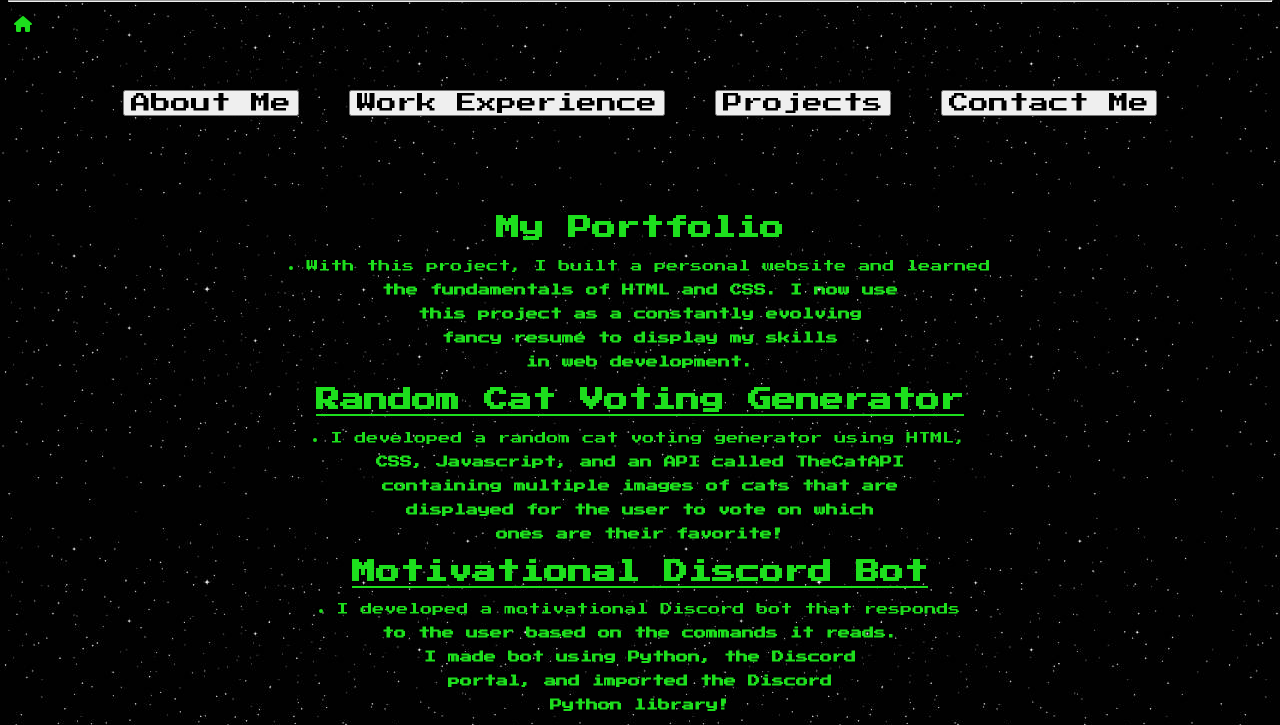
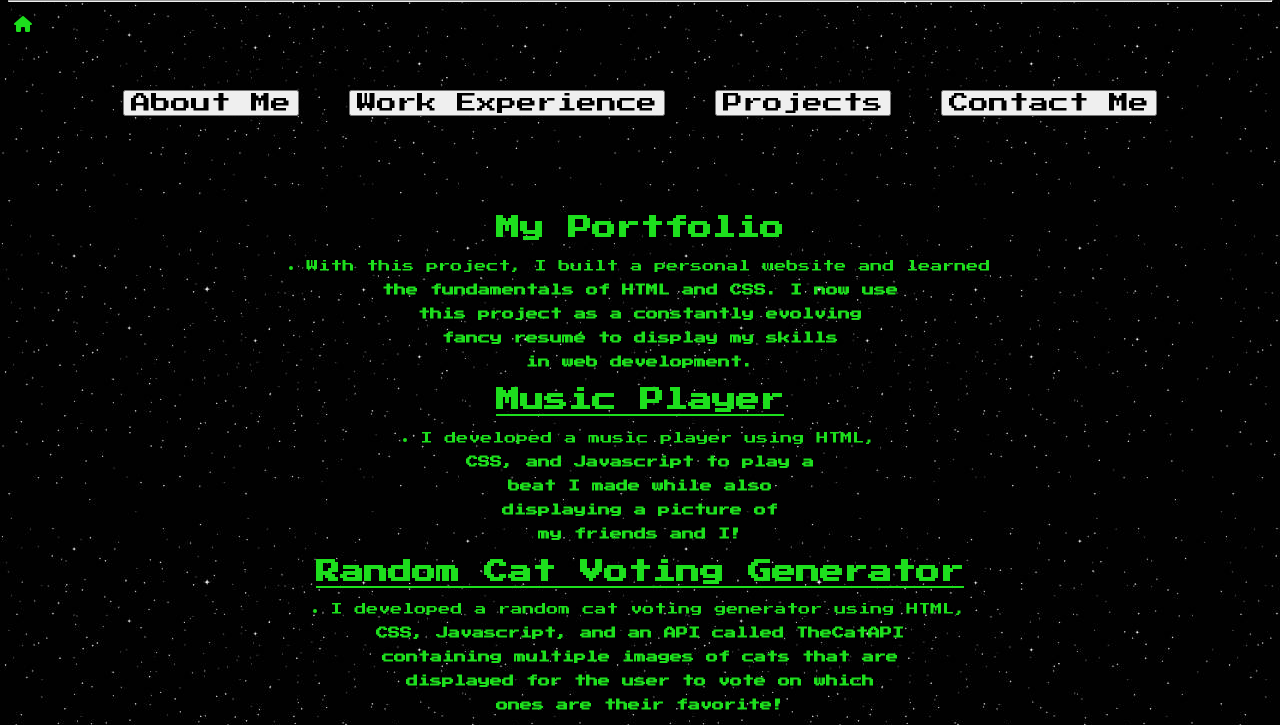
Before and after one commit to alexisbelloo/alexisbelloo.github.io, a plain HTML site: page Projects.html in a window 1280 px wide. Shown: the part 75-800 px from the top of the page. Drawn offline with Linux system fonts and the light colour scheme.

Commit message:
Update Projects.html
new project added

```diff
--- a/Projects.html
+++ b/Projects.html
@@ -36,6 +36,16 @@
         <h3 style="font-size: 12px"> this project as a constantly evolving</h3>
         <h3 style="font-size: 12px">fancy resumé to display my skills</h3>
         <h3 style="font-size: 12px"> in web development.</h3>
+        <a id="slots" href="music player/index.html" target="blank_">
+            <h2>Music Player</h2>
+        </a>
+        <li style="font-size: 12px">
+            I developed a music player using HTML,
+        </li>
+        <h3 style = "font-size: 12px;">CSS, and Javascript to play a </h3>
+        <h3 style="font-size: 12px"> beat I made while also</h3>
+        <h3 style="font-size: 12px">displaying a picture of </h3>
+        <h3 style="font-size: 12px"> my friends and I!</h3>
         <a id="slots" href="catGen/ind.html" target="blank_">
             <h2>Random Cat Voting Generator</h2>
         </a>
```
